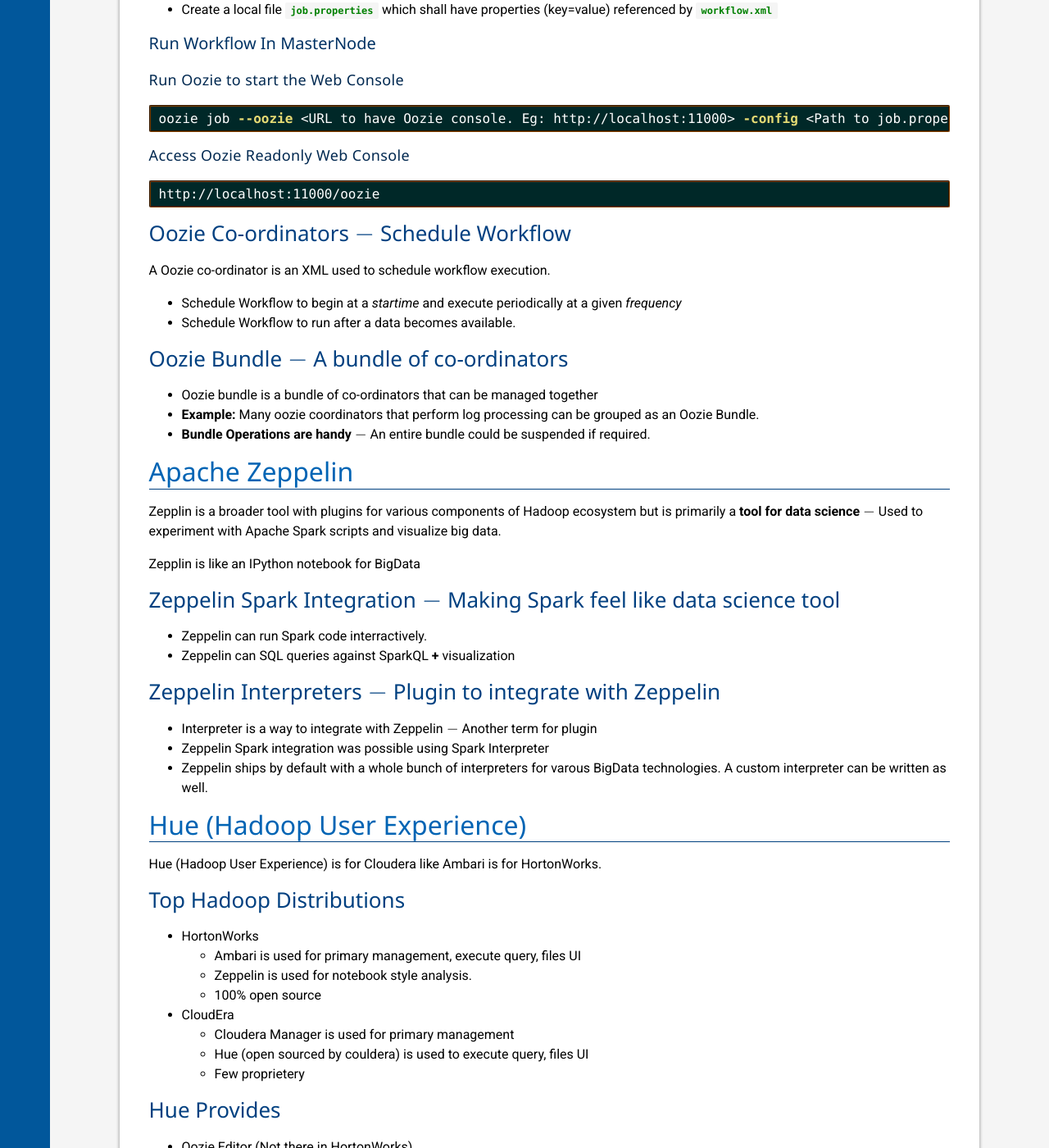
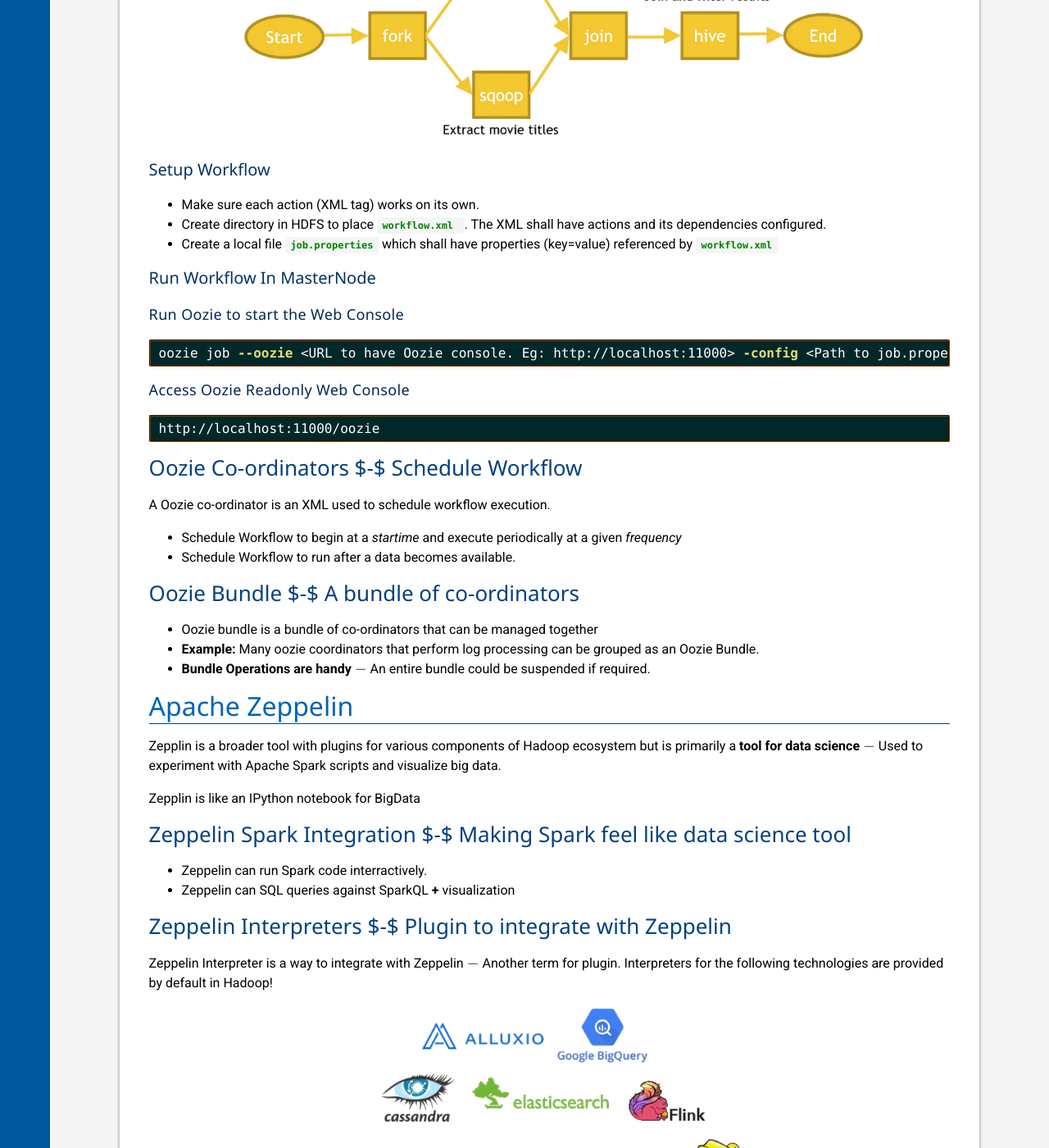
Before and after one commit to cafeduke/cafeduke.github.io, a Jekyll site: the page built from _posts/bigdata/2018-06-21-hadoop-ecosystem.md, in a window 1280 px wide and 1400 px high, scrolled down 20482 px. Shown: the whole window at 82% size. Built offline with Jekyll 4.4.1, drawn with Linux system fonts in a browser that asks for light colours; nearby versions of some CDN libraries; formulas are drawn with MathJax 3; some of the changed text lies outside the part shown.

Commit message:
BigData Kafka v1

````diff
--- a/_posts/bigdata/2018-06-21-hadoop-ecosystem.md
+++ b/_posts/bigdata/2018-06-21-hadoop-ecosystem.md
@@ -699,12 +699,14 @@
 
 Oozie (Burmese name for 'elephant keeper' ) can schedule and execute workflows.
 
-## Oozie Workflow $$-$$ Tasks with dependencies
+## Oozie Workflow $-$ Tasks with dependencies
 
 A Oozie Workflow is an XML `workflow.xml` made up of heterogenous actions (Hive tasks, Pig tasks, MapReduce tasks etc)  that have inter-dependencies.
 
 - The `workflow.xml` is a DAG (Directed Acyclic Graph) where a graph's XML node/tag is an action
 - Actions that have no dependencies can run in parallel.
+
+![OozieWorkflow](/assets/images/bigdata/OozieWorkflow.png)
 
 ### Setup Workflow
 
@@ -726,14 +728,14 @@
 http://localhost:11000/oozie
 ```
 
-## Oozie Co-ordinators $$-$$ Schedule Workflow
+## Oozie Co-ordinators $-$ Schedule Workflow
 
 A Oozie co-ordinator is an XML used to schedule workflow execution.
 
 - Schedule Workflow to begin at a *startime* and execute periodically at a given *frequency*
 - Schedule Workflow to run after a data becomes available.
 
-## Oozie Bundle $$-$$ A bundle of co-ordinators
+## Oozie Bundle $-$ A bundle of co-ordinators
 
 - Oozie bundle is a bundle of co-ordinators that can be managed together
 - **Example:** Many oozie coordinators that perform log processing can be grouped as an Oozie Bundle.
@@ -747,14 +749,17 @@
 
 > Zepplin is like an IPython notebook for BigData
 
-## Zeppelin Spark Integration $$-$$ Making Spark feel like data science tool
+## Zeppelin Spark Integration $-$ Making Spark feel like data science tool
 
 - Zeppelin can run Spark code interractively.
 - Zeppelin can SQL queries against SparkQL **+** visualization
 
-## Zeppelin Interpreters $$-$$ Plugin to integrate with Zeppelin
+## Zeppelin Interpreters $-$ Plugin to integrate with Zeppelin
 
-- Interpreter is a way to integrate with Zeppelin $$-$$ Another term for plugin
+Zeppelin Interpreter is a way to integrate with Zeppelin $$-$$ Another term for plugin. Interpreters for the following technologies are provided by default in Hadoop!
+
+![ZeppelinInterpreters](/assets/images/bigdata/ZeppelinInterpreters.png)
+
 - Zeppelin Spark integration was possible using Spark Interpreter
 - Zeppelin ships by default with a whole bunch of interpreters for varous BigData technologies. A custom interpreter can be written as well.
 
@@ -823,13 +830,18 @@
 
 
 
+## Kafka Scaling
+
+![KafkaScaling](/assets/images/bigdata/KafkaScaling.png)
 
 
 
-
-
-
-
+- Kafka can itself provide scaling with mulitple servers running multple instances of Kafka
+- Comsumers can have cluster (Group of nodes) subscribtion as well
+  - GroupA and GroupB have subscribtions to Kafka cluster.
+  - C1 and C2 within GroupA replicate information amongst each other. Similarly, C3, C4, C5 and C6 within GroupB replicate information.
+  - A new message published to the cluster shall be sent to all consumers $$-$$ GroupA and GroupB
+  - The message shall be replicated within GroupA and GroupB (This is the consumer logic)
 
 
 
````
Also changed, not shown: other parts of _posts/bigdata/2018-06-21-hadoop-ecosystem.md (+3 -1 lines), assets/images/bigdata/Kafka.png, assets/images/bigdata/KafkaScaling.png, assets/images/bigdata/OozieWorkflow.png (added), assets/images/bigdata/Workflow.png (deleted), assets/images/bigdata/ZNode.png (added), assets/images/bigdata/ZeppelinInterpreters.png, assets/images/bigdata/Zookeper.png (added).
